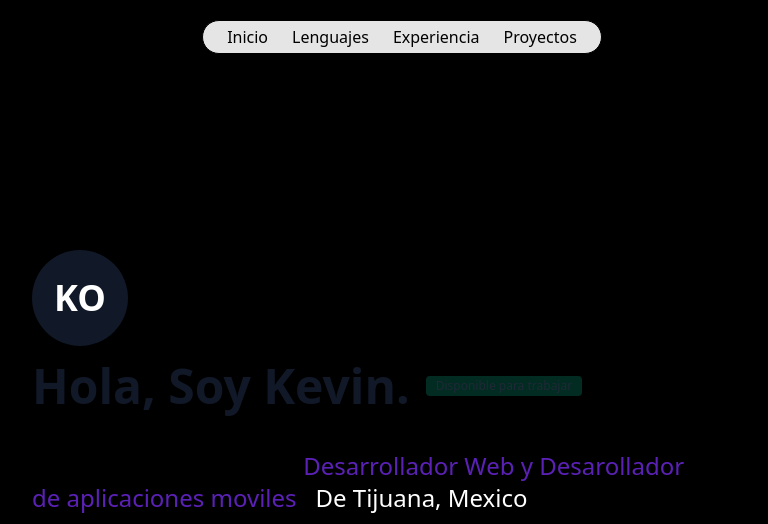
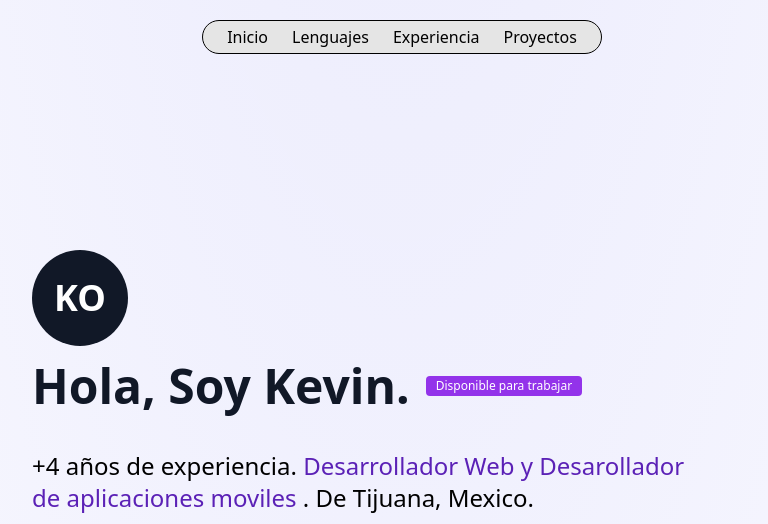
Before and after one commit to Kevin180317/Portfolio_Astro, an Astro site: page / in a window 1280 px wide. Shown: the top 524 px of the page, without its empty margins (238-1006 px from the left). Built offline with nearby package versions, Linux system fonts and the light colour scheme; Astro itself is replaced by a stand-in of ours; what tailwindcss-animated would draw is missing.

Commit message:
update dark light

```diff
--- a/src/components/Badge.astro
+++ b/src/components/Badge.astro
@@ -1,3 +1,3 @@
-<span class="bg-emerald-950 text-gray-800 text-xs font-medium me-2 px-2.5 py-0.5 rounded dark:bg-purple-600 dark:text-gray-300">
+<span class="bg-purple-600 text-white text-xs font-medium me-2 px-2.5 py-0.5 rounded dark:bg-purple-600 dark:text-gray-300">
     <slot />
 </span>
--- a/src/layouts/Layout.astro
+++ b/src/layouts/Layout.astro
@@ -23,7 +23,9 @@ const { description, title } = Astro.props
   </head>
 
   <body class="relative text-black dark:text-white">
-	<div class="absolute inset-0 -z-10 h-full w-screen items-center px-5 py-24 [background:radial-gradient(125%_125%_at_50%_10%,#000_40%,#63e_100%)]"></div>
+	<div class="absolute inset-0 -z-10 h-full w-screen items-center px-5 py-24 bg-gray-50 dark:bg-gray-950
+  bg-[radial-gradient(ellipse_80%_80%_at_50%_-20%,rgba(217,216,255,0.5),rgba(255,255,255,0.9))]
+  dark:bg-[radial-gradient(ellipse_80%_80%_at_50%_-20%,rgba(128,0,128,0.3),rgba(255,255,255,0))]"></div>
     <Header />
     <slot />
     <Footer />
@@ -32,7 +34,7 @@ const { description, title } = Astro.props
 
 <style is:global>
   :root {
-    color-scheme: light dark;
+    color-scheme:  dark light;
   }
 
   html {
--- a/src/pages/index.astro
+++ b/src/pages/index.astro
@@ -45,7 +45,7 @@ import DocumentIcon from "../components/icons/Document.astro";
         >
           Desarrollador Web y Desarollador de aplicaciones moviles</span
         >
-        .<span class="text-white"> De Tijuana, Mexico</span>.
+        .<span class="text-black dark:text-white"> De Tijuana, Mexico</span>.
       </h2>
       <nav class="flex gap-4 mt-8 flex-wrap">
         <SocialPill href="https://linkedin.com/in/kevin-ortega-9abb6b235">
```
